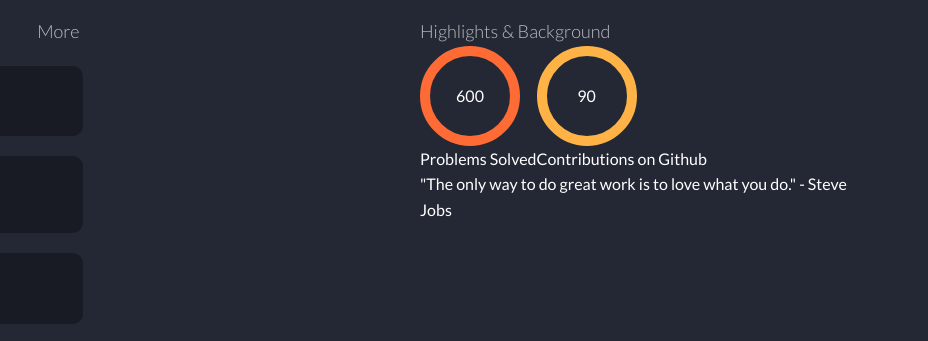
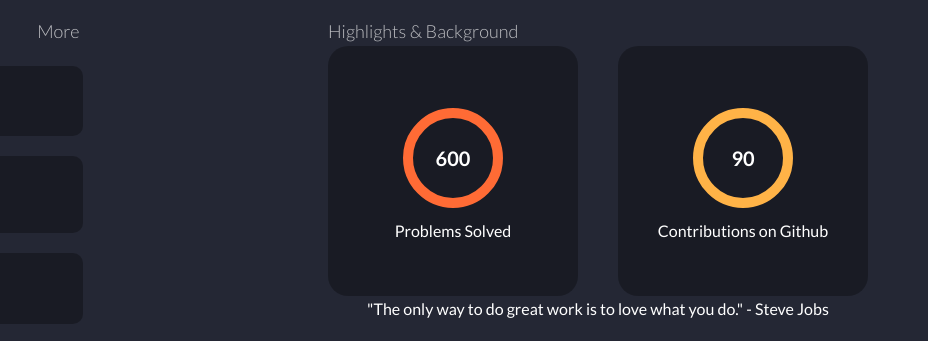
Before and after one commit to dev-yashraj52/my-portfolio, a plain HTML site: page index.html in a window 1280 px wide. Shown: the part 836-1177 px from the top of the page, 352-1280 px from the left. Drawn offline with Linux system fonts and the light colour scheme.

Commit message:
add card style to overview item

```diff
--- a/css/style.css
+++ b/css/style.css
@@ -266,6 +266,25 @@ p {
     align-self: flex-start;
 }
 
+.card-container {
+    gap: 40px;
+}
+
+.score-container {
+    padding: 10px 20px;
+}
+
+.card-item {
+    display: flex;
+    flex-direction: column;
+    height: 250px;
+    width: 250px;
+    background-color: rgba(0, 0, 0, 0.3);
+    border-radius: 8%;
+    align-items: center;
+    justify-content: center;
+}
+
 .circle-shape {
     border: 10px #FFB347 solid;
     height: 100px;
@@ -274,10 +293,16 @@ p {
     display: flex;
     align-items: center;
     justify-content: center;
+    margin: auto;
 }
 
 .circle-shape.item1 {
     border: 10px #FF6B35 solid;
+}
+
+.circle-shape p {
+    font-size: 20px;
+    font-weight: 600;
 }
 
 /* utilities */
--- a/index.html
+++ b/index.html
@@ -221,7 +221,7 @@
                 <p id="overview-subtitle">Highlights & Background</p>
                 <div class="overview-container flex">
                     <div class="card-container flex">
-                        <div class="card-item1">
+                        <div class="card-item">
                             <div class="score-container">
                                 <div class="circle-shape item1">
                                     <p>600</p>
@@ -229,7 +229,7 @@
                             </div>
                             <div class="card-info">Problems Solved</div>
                         </div>
-                        <div class="card-item2">
+                        <div class="card-item">
                             <div class="score-container">
                                 <div class="circle-shape item2">
                                     <p>90</p>
```
